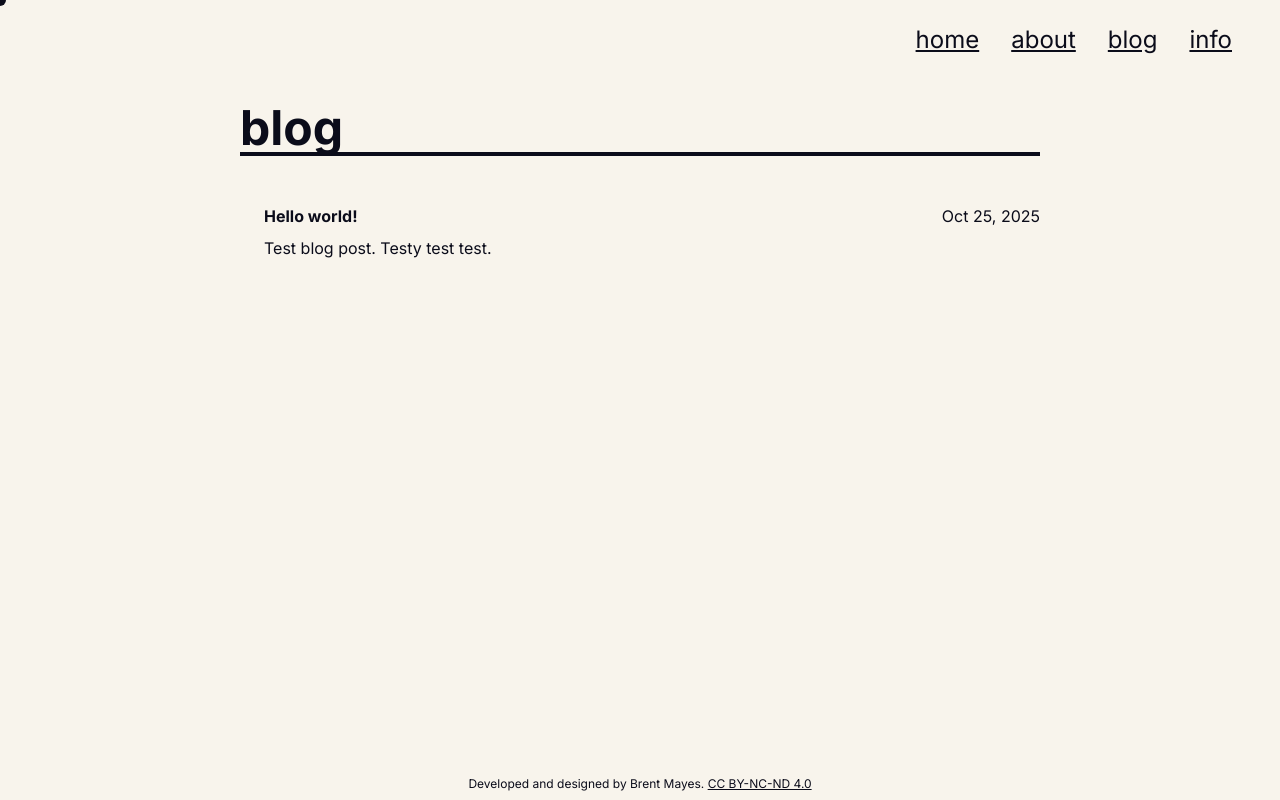
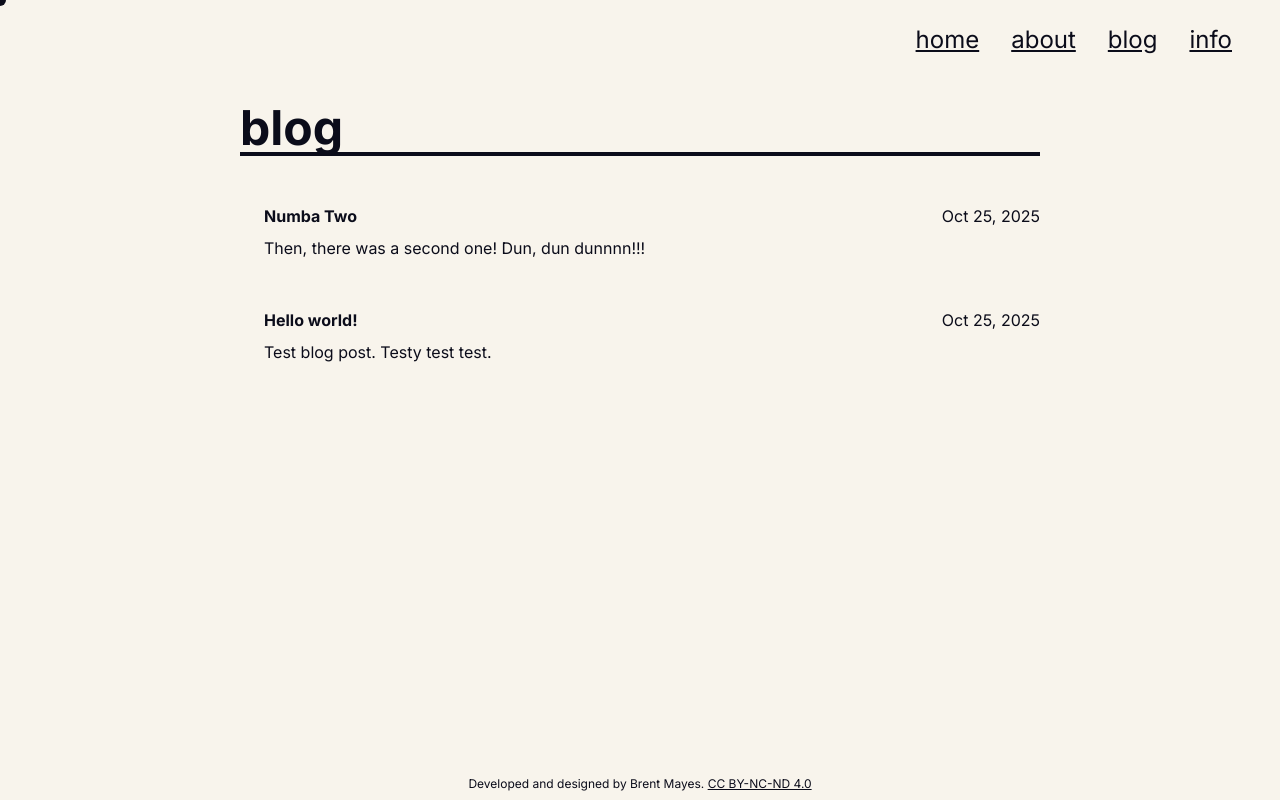
Before and after one commit to retracd/website2, a Next.js app: page /blog in a window 1280 px wide. Built offline with nearby package versions, Linux system fonts and the light colour scheme.

Commit message:
Create second test blog for adjusting spacing of items in blog/page.tsx

```diff
--- /dev/null
+++ b/content/blog/second-test.md
@@ -0,0 +1,9 @@
+---
+title: "Numba Two"
+date: "Oct 25, 2025"
+excerpt: "Then, there was a second one! Dun, dun dunnnn!!!"
+---
+
+# Welcome
+
+This is a second blog post! Wowzers!!
--- a/src/app/blog/page.tsx
+++ b/src/app/blog/page.tsx
@@ -14,7 +14,7 @@ export default function Blog() {
                 {posts.length === 0 ? (
                     <p className='pl-6 italic'>No posts yet. Check back soon!</p>
                 ) : (
-                    <div className='space-y-8'>
+                    <div className='space-y-12'>
                         {posts.map(post => (
                             <article key={post.slug} className='pl-6'>
                                 <Link
```
